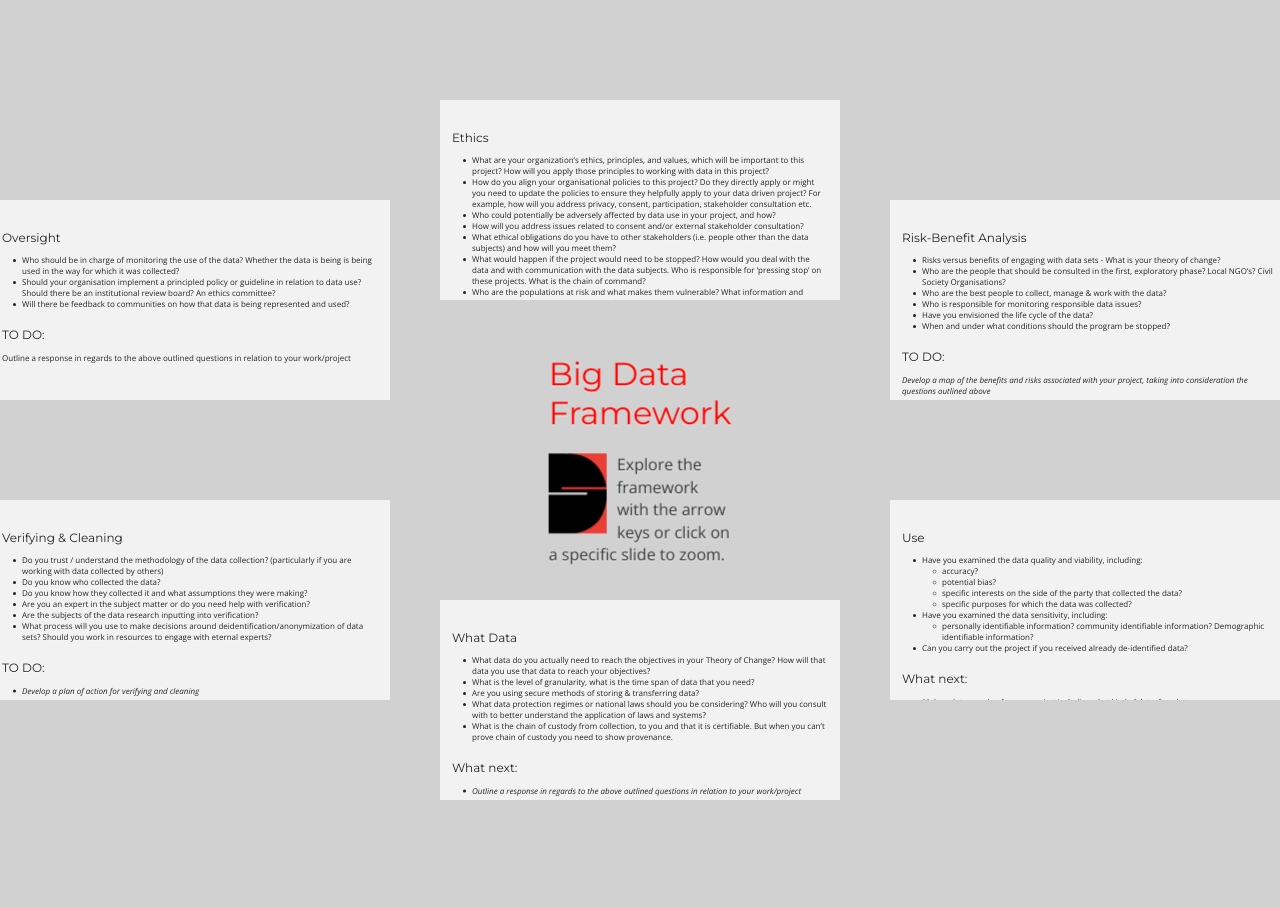
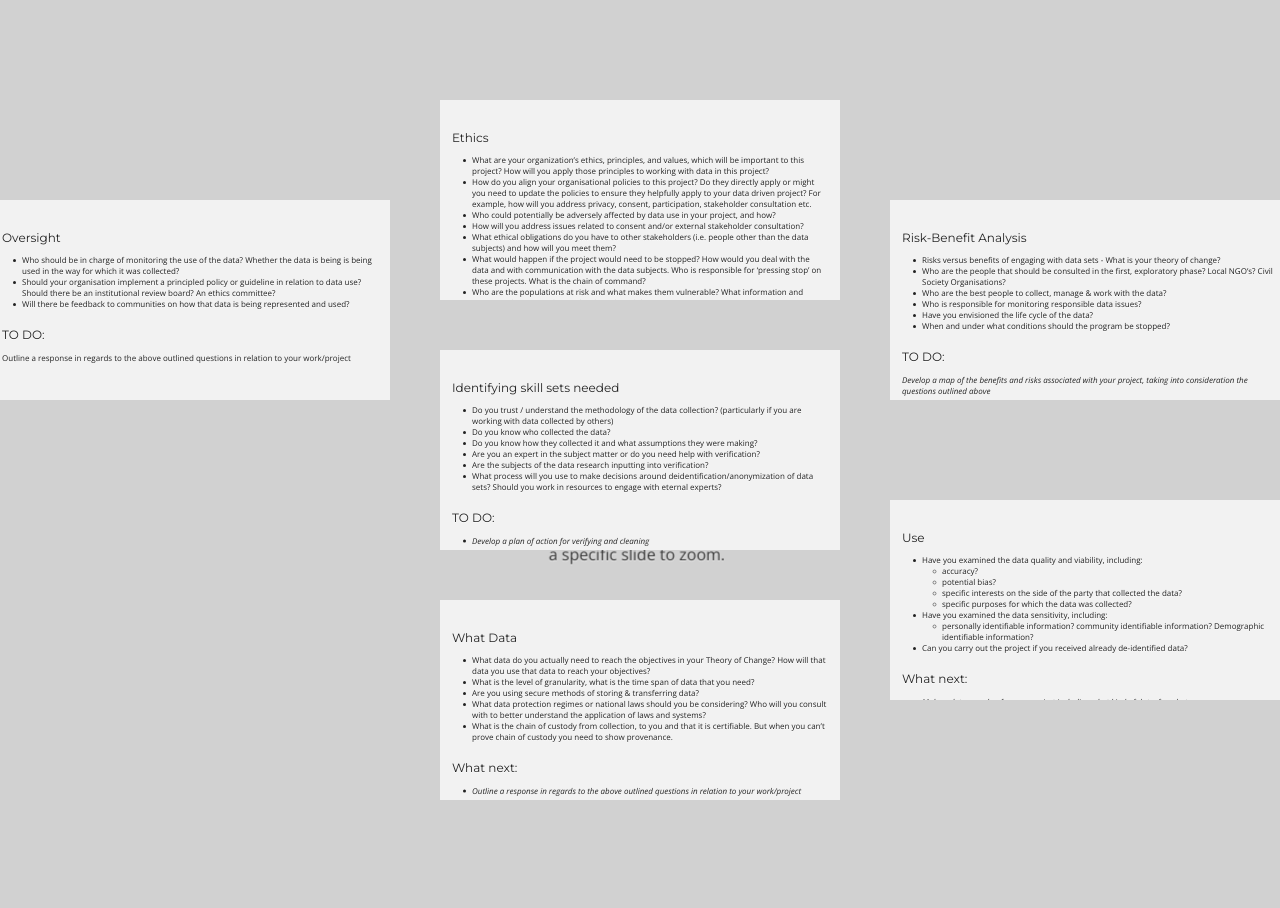
Before and after one commit to the-engine-room/big-data-framework, a Jekyll site: the page built from index.html, in a window 1280 px wide. Built offline with Jekyll 4.4.1, drawn with Linux system fonts in a browser that asks for light colours; Markdown is read by kramdown in place of the engine named in the settings; a style sheet for code colours, icons or effects is not loaded.

Commit message:
Update and rename 0000-01-06-verifying-cleaning.md to 0000-01-06-identify.md

```diff
--- a/_posts/0000-01-06-verifying-cleaning.md
+++ b/_posts/0000-01-06-identify.md
@@ -1,6 +1,6 @@
 ---
 layout: post
-title:  "Verifying & Cleaning"
+title:  "Identifying skill sets needed"
 ---
 
 - Do you trust / understand the methodology of the data collection? (particularly if you are working with data collected by others)
```
